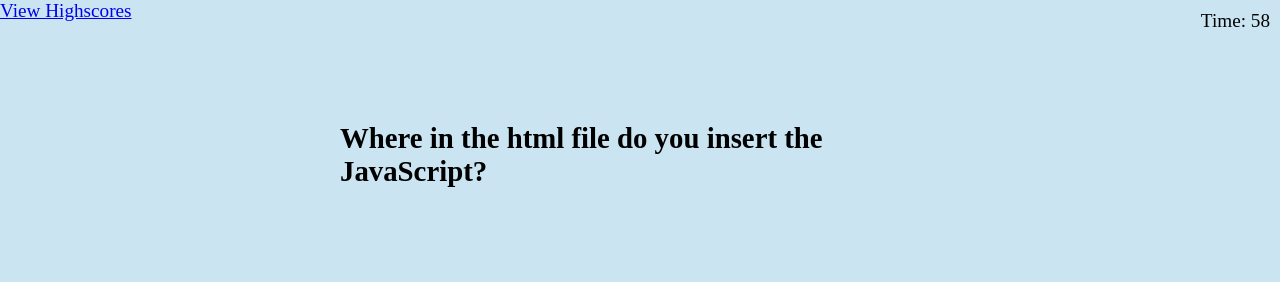
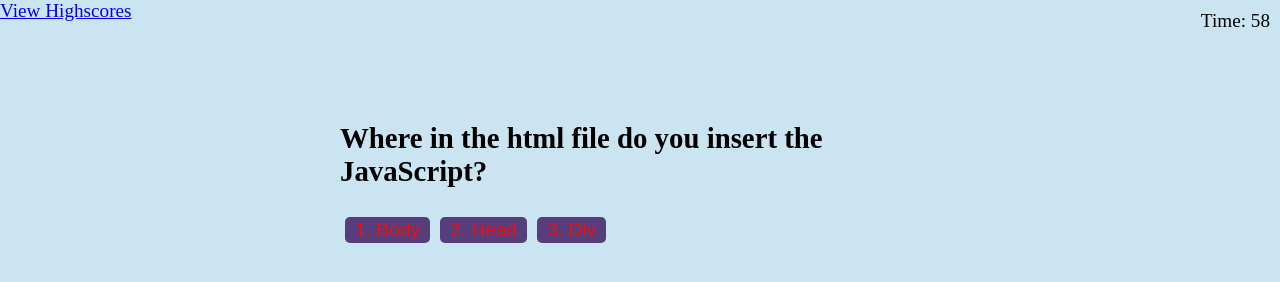
Before and after one commit to chrisricola/HomeworkQuiz, a plain HTML site: page index.html in a window 1280 px wide. Both pictures are taken after a click on the button "start quiz". Drawn offline with Linux system fonts and the light colour scheme.

Commit message:
made changes to html to get the choices to append

```diff
--- a/index.html
+++ b/index.html
@@ -21,7 +21,7 @@
         </div>
         <div id="question" class="hide">
             <h2 id="questionTitle"></h2>
-            <div id="choices" class="hide"></div>
+            <div id="choices" class="choices"></div>
         </div>
         <div id="endScreen" class="hide">
             <h2>All done!</h2>
--- a/javascript.js
+++ b/javascript.js
@@ -49,7 +49,7 @@ function getQuestions() {
   titleEl.textContent = currentQuestion.question
   console.log("get questions",currentQuestion);
 
-  choicesEl.innerHTML = "";
+  // choicesEl.innerHTML = "";
 
   currentQuestion.choices.forEach(function(choice,i){
     var choiceNode = document.createElement("button");
```
